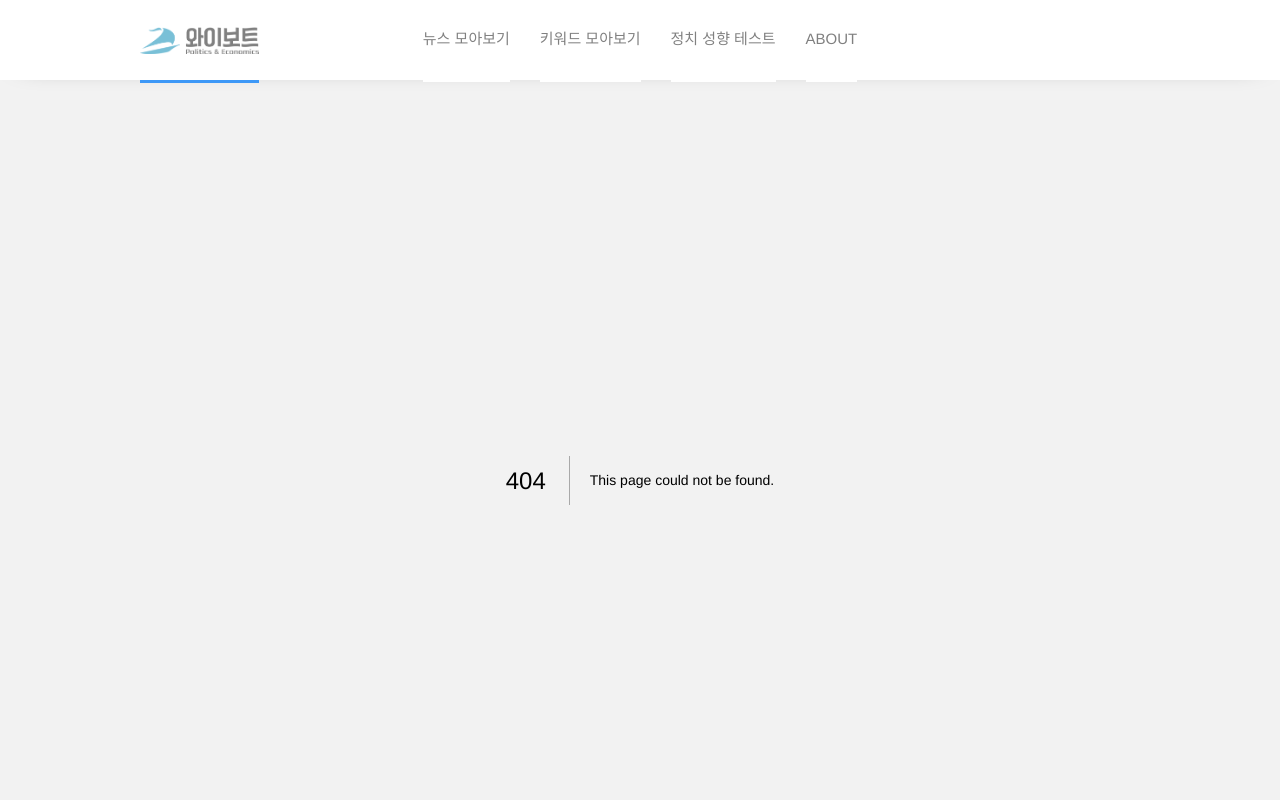
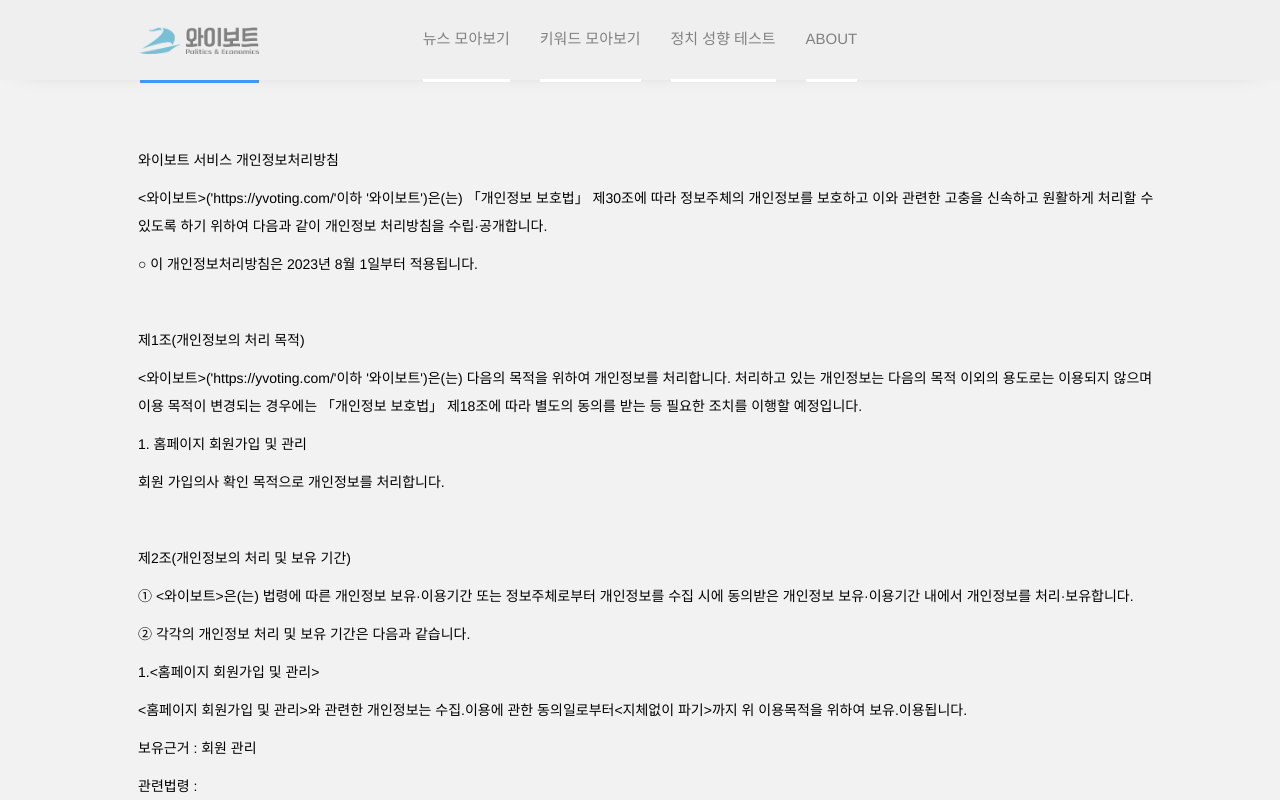
Before and after one commit to Doooooring/yvote_next, a Next.js app: page /privacy in a window 1280 px wide. Before the commit this address had no page. Built offline with nearby package versions, Linux system fonts and the light colour scheme.

Commit message:
made the 'privacy' page

```diff
--- /dev/null
+++ b/pages/privacy/index.tsx
@@ -0,0 +1,194 @@
+import styled from 'styled-components';
+
+export default function Privacy() {
+  return (
+    <Wrapper>
+      <br />
+      <br />
+      <p>와이보트 서비스 개인정보처리방침</p>
+      <p>
+        {'<와이보트>'}('https://yvoting.com/'이하 '와이보트')은(는) 「개인정보 보호법」 제30조에
+        따라 정보주체의 개인정보를 보호하고 이와 관련한 고충을 신속하고 원활하게 처리할 수 있도록
+        하기 위하여 다음과 같이 개인정보 처리방침을 수립·공개합니다.
+      </p>
+      <p>○ 이 개인정보처리방침은 2023년 8월 1일부터 적용됩니다.</p>
+      <br />
+      <p>제1조(개인정보의 처리 목적)</p>
+      <p>
+        {'<와이보트>'}('https://yvoting.com/'이하 '와이보트')은(는) 다음의 목적을 위하여 개인정보를
+        처리합니다. 처리하고 있는 개인정보는 다음의 목적 이외의 용도로는 이용되지 않으며 이용 목적이
+        변경되는 경우에는 「개인정보 보호법」 제18조에 따라 별도의 동의를 받는 등 필요한 조치를
+        이행할 예정입니다.
+      </p>
+      <p>1. 홈페이지 회원가입 및 관리</p>
+      <p>회원 가입의사 확인 목적으로 개인정보를 처리합니다.</p>
+      <br />
+      <p>제2조(개인정보의 처리 및 보유 기간)</p>
+      <p>
+        ① {'<와이보트>'}은(는) 법령에 따른 개인정보 보유·이용기간 또는 정보주체로부터 개인정보를
+        수집 시에 동의받은 개인정보 보유·이용기간 내에서 개인정보를 처리·보유합니다.
+      </p>
+      <p>② 각각의 개인정보 처리 및 보유 기간은 다음과 같습니다.</p>
+      <p>1.{'<홈페이지 회원가입 및 관리>'}</p>
+      <p>
+        {'<홈페이지 회원가입 및 관리>'}와 관련한 개인정보는 수집.이용에 관한 동의일로부터
+        {'<지체없이 파기>'}까지 위 이용목적을 위하여 보유.이용됩니다.
+      </p>
+      <p>보유근거 : 회원 관리</p>
+      <p>관련법령 :</p>
+      <p>예외사유 :</p>
+      <br />
+      <p>제3조(처리하는 개인정보의 항목)</p>
+      <p>① {'<와이보트>'}은(는) 다음의 개인정보 항목을 처리하고 있습니다.</p>
+      <p>1{'< 홈페이지 회원가입 및 관리 >'}</p>
+      <p>필수항목 : 이메일</p>
+      <p>선택항목 :</p>
+      <br />
+      <p>제4조(개인정보의 파기절차 및 파기방법)</p>
+      <p>
+        ① {'<와이보트>'} 은(는) 개인정보 보유기간의 경과, 처리목적 달성 등 개인정보가 불필요하게
+        되었을 때에는 지체없이 해당 개인정보를 파기합니다.
+      </p>
+      <p>
+        ② 정보주체로부터 동의받은 개인정보 보유기간이 경과하거나 처리목적이 달성되었음에도 불구하고
+        다른 법령에 따라 개인정보를 계속 보존하여야 하는 경우에는, 해당 개인정보를 별도의
+        데이터베이스(DB)로 옮기거나 보관장소를 달리하여 보존합니다.
+      </p>
+      <p>1. 법령 근거 :</p>
+      <p>2. 보존하는 개인정보 항목 : 계좌정보, 거래날짜</p>
+      <p>③ 개인정보 파기의 절차 및 방법은 다음과 같습니다.</p>
+      <p>1. 파기절차</p>
+      <p>
+        {'<와이보트>'} 은(는) 파기 사유가 발생한 개인정보를 선정하고, {'<와이보트>'} 의 개인정보
+        보호책임자의 승인을 받아 개인정보를 파기합니다.
+      </p>
+      <br />
+      <p>제5조(정보주체와 법정대리인의 권리·의무 및 그 행사방법에 관한 사항)</p>
+      <p>
+        ① 정보주체는 {'<와이보트>'}에 대해 언제든지 개인정보 열람·정정·삭제·처리정지 요구 등의
+        권리를 행사할 수 있습니다.
+      </p>
+      <p>
+        ② 제1항에 따른 권리 행사는{'<와이보트>'}에 대해 「개인정보 보호법」 시행령 제41조제1항에
+        따라 서면, 전자우편, 모사전송(FAX) 등을 통하여 하실 수 있으며 {'<와이보트>'}은(는) 이에 대해
+        지체 없이 조치하겠습니다.
+      </p>
+      <p>
+        ③ 제1항에 따른 권리 행사는 정보주체의 법정대리인이나 위임을 받은 자 등 대리인을 통하여 하실
+        수 있습니다.이 경우 “개인정보 처리 방법에 관한 고시(제2020-7호)” 별지 제11호 서식에 따른
+        위임장을 제출하셔야 합니다.
+      </p>
+      <p>
+        ④ 개인정보 열람 및 처리정지 요구는 「개인정보 보호법」 제35조 제4항, 제37조 제2항에 의하여
+        정보주체의 권리가 제한 될 수 있습니다.
+      </p>
+      <p>
+        ⑤ 개인정보의 정정 및 삭제 요구는 다른 법령에서 그 개인정보가 수집 대상으로 명시되어 있는
+        경우에는 그 삭제를 요구할 수 없습니다.
+      </p>
+      <p>
+        ⑥ {'<와이보트>'}은(는) 정보주체 권리에 따른 열람의 요구, 정정·삭제의 요구, 처리정지의 요구
+        시 열람 등 요구를 한 자가 본인이거나 정당한 대리인인지를 확인합니다.
+      </p>
+      <br />
+      <p>제6조(개인정보의 안전성 확보조치에 관한 사항)</p>
+      <p>{'<와이보트>'}은(는) 개인정보의 안전성 확보를 위해 다음과 같은 조치를 취하고 있습니다.</p>
+      <p>1. 정기적인 자체 감사 실시</p>
+      <p>
+        개인정보 취급 관련 안정성 확보를 위해 정기적(분기 1회)으로 자체 감사를 실시하고 있습니다.
+      </p>
+      <br />
+      <p>제7조(개인정보를 자동으로 수집하는 장치의 설치·운영 및 그 거부에 관한 사항)</p>
+      <p>
+        {'<와이보트>'} 은(는) 정보주체의 이용정보를 저장하고 수시로 불러오는 ‘쿠키(cookie)’를
+        사용하지 않습니다.
+      </p>
+      <br />
+      <p>제8조 (개인정보 보호책임자에 관한 사항)</p>
+      <p>
+        ① {'<와이보트>'} 은(는) 개인정보 처리에 관한 업무를 총괄해서 책임지고, 개인정보 처리와
+        관련한 정보주체의 불만처리 및 피해구제 등을 위하여 아래와 같이 개인정보 보호책임자를
+        지정하고 있습니다.
+      </p>
+      <p>▶ 개인정보 보호책임자</p>
+      <p>성명 :{'<김영진>'}</p>
+      <p>직책 :{'<공동대표>'}</p>
+      <p>직급 :{'<공동대표>'}</p>
+      <p>
+        연락처 :{'<010-2081-6705>'}, {'<team.ddog1@gmail.com>'},
+      </p>
+      <p>※ 개인정보 보호 담당부서로 연결됩니다.</p>
+      <p>▶ 개인정보 보호 담당부서</p>
+      <p>부서명 :</p>
+      <p>담당자 :</p>
+      <p>연락처 :, ,</p>
+      <p>
+        ② 정보주체께서는 {'<와이보트>'} 의 서비스(또는 사업)을 이용하시면서 발생한 모든 개인정보
+        보호 관련 문의, 불만처리, 피해구제 등에 관한 사항을 개인정보 보호책임자 및 담당부서로
+        문의하실 수 있습니다. {'<개발자 심지훈 - 회사 이름>'} 은(는) 정보주체의 문의에 대해 지체
+        없이 답변 및 처리해드릴 것입니다.
+      </p>
+      <br />
+      <p>제9조(개인정보의 열람청구를 접수·처리하는 부서)</p>
+      <p>
+        정보주체는 ｢개인정보 보호법｣ 제35조에 따른 개인정보의 열람 청구를 아래의 부서에 할 수
+        있습니다.
+      </p>
+      <p>{'<와이보트>'}은(는) 정보주체의 개인정보 열람청구가 신속하게 처리되도록 노력하겠습니다.</p>
+      <p>▶ 개인정보 열람청구 접수·처리 부서</p>
+      <p>부서명 :</p>
+      <p>담당자 :</p>
+      <p>연락처 : , ,</p>
+      <br />
+      <p>제10조(정보주체의 권익침해에 대한 구제방법)</p>
+      <p>
+        정보주체는 개인정보침해로 인한 구제를 받기 위하여 개인정보분쟁조정위원회, 한국인터넷진흥원
+        개인정보침해신고센터 등에 분쟁해결이나 상담 등을 신청할 수 있습니다. 이 밖에 기타
+        개인정보침해의 신고, 상담에 대하여는 아래의 기관에 문의하시기 바랍니다.
+      </p>
+      <p>1. 개인정보분쟁조정위원회 : (국번없이) 1833-6972 (www.kopico.go.kr)</p>
+      <p>2. 개인정보침해신고센터 : (국번없이) 118 (privacy.kisa.or.kr)</p>
+      <p>3. 대검찰청 : (국번없이) 1301 (www.spo.go.kr)</p>
+      <p>4. 경찰청 : (국번없이) 182 (ecrm.cyber.go.kr)</p>
+      <p>
+        「개인정보보호법」제35조(개인정보의 열람), 제36조(개인정보의 정정·삭제), 제37조(개인정보의
+        처리정지 등)의 규정에 의한 요구에 대 하여 공공기관의 장이 행한 처분 또는 부작위로 인하여
+        권리 또는 이익의 침해를 받은 자는 행정심판법이 정하는 바에 따라 행정심판을 청구할 수
+        있습니다.
+      </p>
+      <p>
+        ※ 행정심판에 대해 자세한 사항은 중앙행정심판위원회(www.simpan.go.kr) 홈페이지를 참고하시기
+        바랍니다.
+      </p>
+      <br />
+      <p>제11조(개인정보 처리방침 변경)</p>
+      <p>① 이 개인정보처리방침은 2023년 8월 1부터 적용됩니다.</p>
+      <br />
+      <br />
+      <br />
+      <br />
+      <br />
+      <br />
+      <br />
+    </Wrapper>
+  );
+}
+
+const Wrapper = styled.div`
+  width: 100vw;
+  height: 100%;
+  ::-webkit-scrollbar {
+    display: none;
+  }
+  -ms-overflow-style: none;
+  padding: 0 10%;
+  font-size: 14px;
+  line-height: 2em;
+  overflow-y: scroll;
+  word-wrap: break-word;
+  p {
+    word-wrap: break-word;
+    margin: 10px;
+    width: 80%;
+  }
+`;
```
